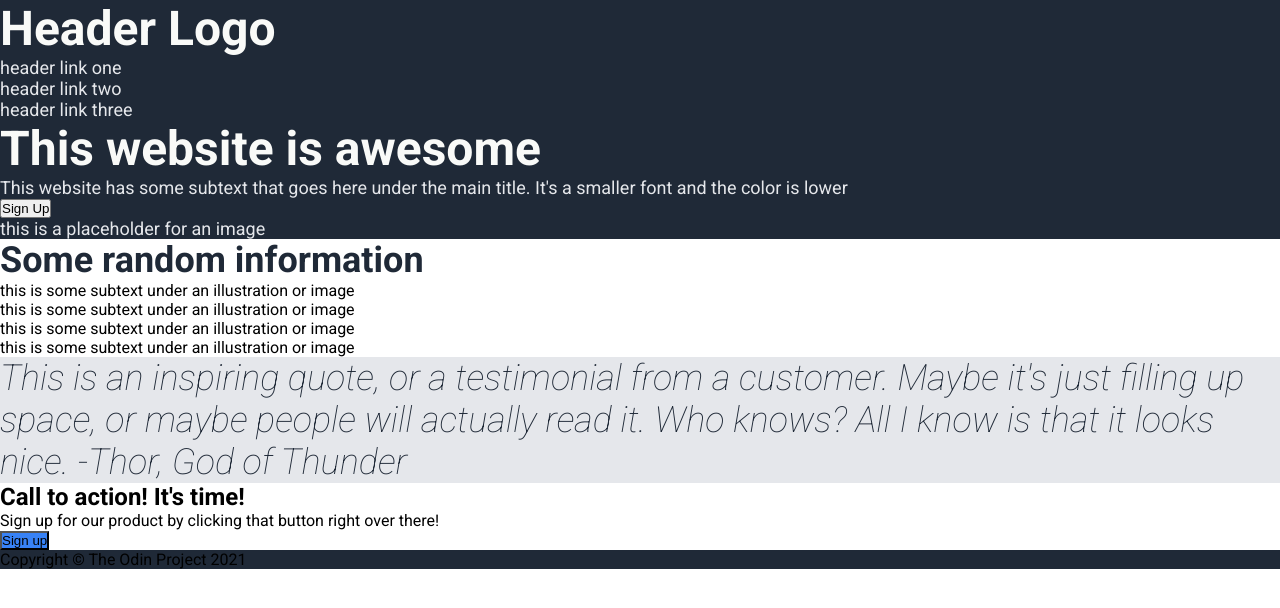
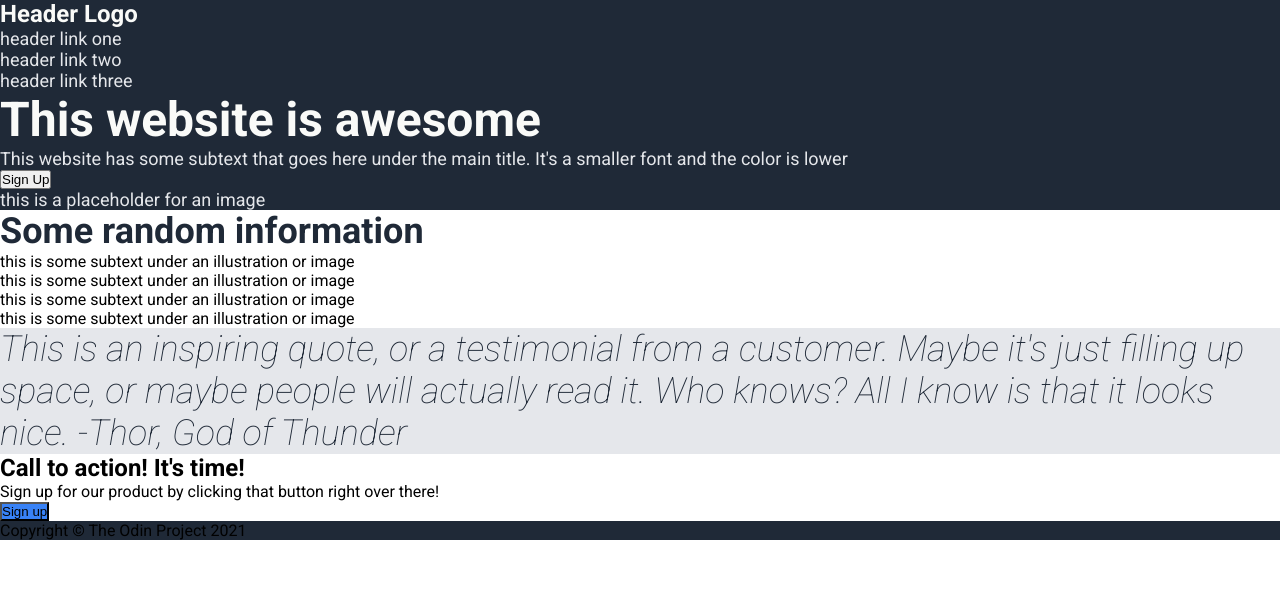
Before and after one commit to Nostalgia-Junkie-00/landing-page, a plain HTML site: page index.html in a window 1280 px wide. Drawn offline with Linux system fonts and the light colour scheme.

Commit message:
Re-added header with nav bar

```diff
--- a/css/styles.css
+++ b/css/styles.css
@@ -9,7 +9,7 @@ body {
     font-family: 'Roboto', sans-serif;
 }
 
-#hero, footer {
+header, #hero, footer {
     background-color: #1f2937;
 }
 
--- a/index.html
+++ b/index.html
@@ -8,17 +8,20 @@
         <link rel="stylesheet" href="./css/styles.css">
     </head>
     <body>
+        <!-- HEADER -->
+        <header>
+            <h1 id="logo">Header Logo</h1>
+            <nav>
+                <ul>
+                    <li><a href="">header link one</a></li>
+                    <li><a href="">header link two</a></li>
+                    <li><a href="">header link three</a></li>
+                </ul>
+            </nav>
+        </header>
         <!-- MAIN -->
         <main>
             <section id="hero">
-                <nav>
-                    <h1 id="logo">Header Logo</h1>
-                    <ul>
-                        <li><a href="">header link one</a></li>
-                        <li><a href="">header link two</a></li>
-                        <li><a href="">header link three</a></li>
-                    </ul>
-                </nav>
                 <div id="hero-content">
                     <div>
                         <h1>This website is awesome</h1>
```
